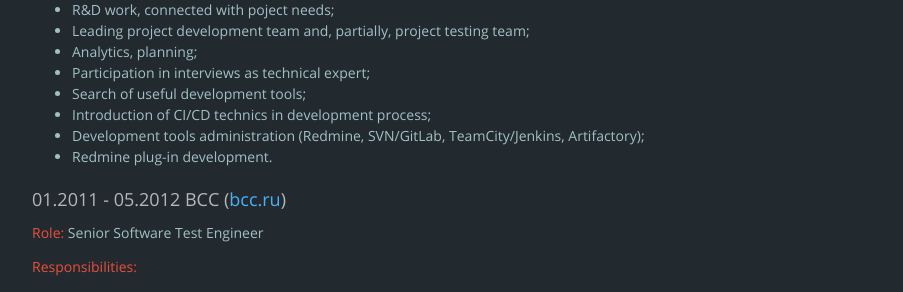
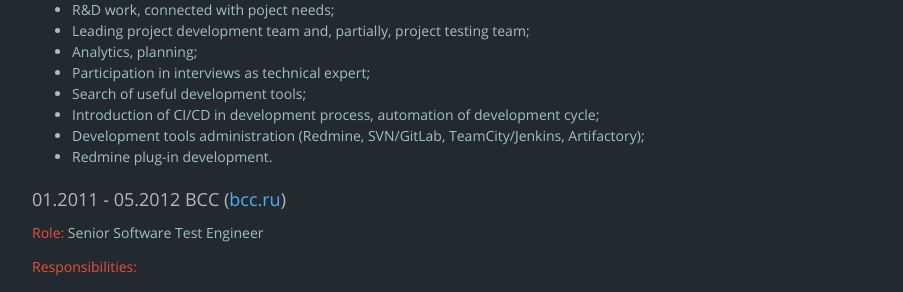
Before and after one commit to eugene-sy/eugene-sy.github.io, a Jekyll site: the page built from resume.html, in a window 1280 px wide and 900 px high, scrolled down 749 px. Shown: the part 155-447 px from the top of the window, without its empty margins (148-1051 px from the left). Built offline with Jekyll 4.4.1, drawn with Linux system fonts in a browser that asks for light colours; nearby versions of some CDN libraries.

Commit message:
another fix

```diff
--- a/resume.html
+++ b/resume.html
@@ -47,7 +47,7 @@ layout: default
         <li>Participation in interviews as technical expert; </li>
 
         <li>Search of useful development tools;  </li>
-        <li>Introduction of CI/CD technics in development process;  </li>
+        <li>Introduction of CI/CD in development process, automation of development cycle;  </li>
 
         <li>Development tools administration (Redmine, SVN/GitLab, TeamCity/Jenkins, Artifactory);  </li>
         <li>Redmine plug-in development. </li>
```
